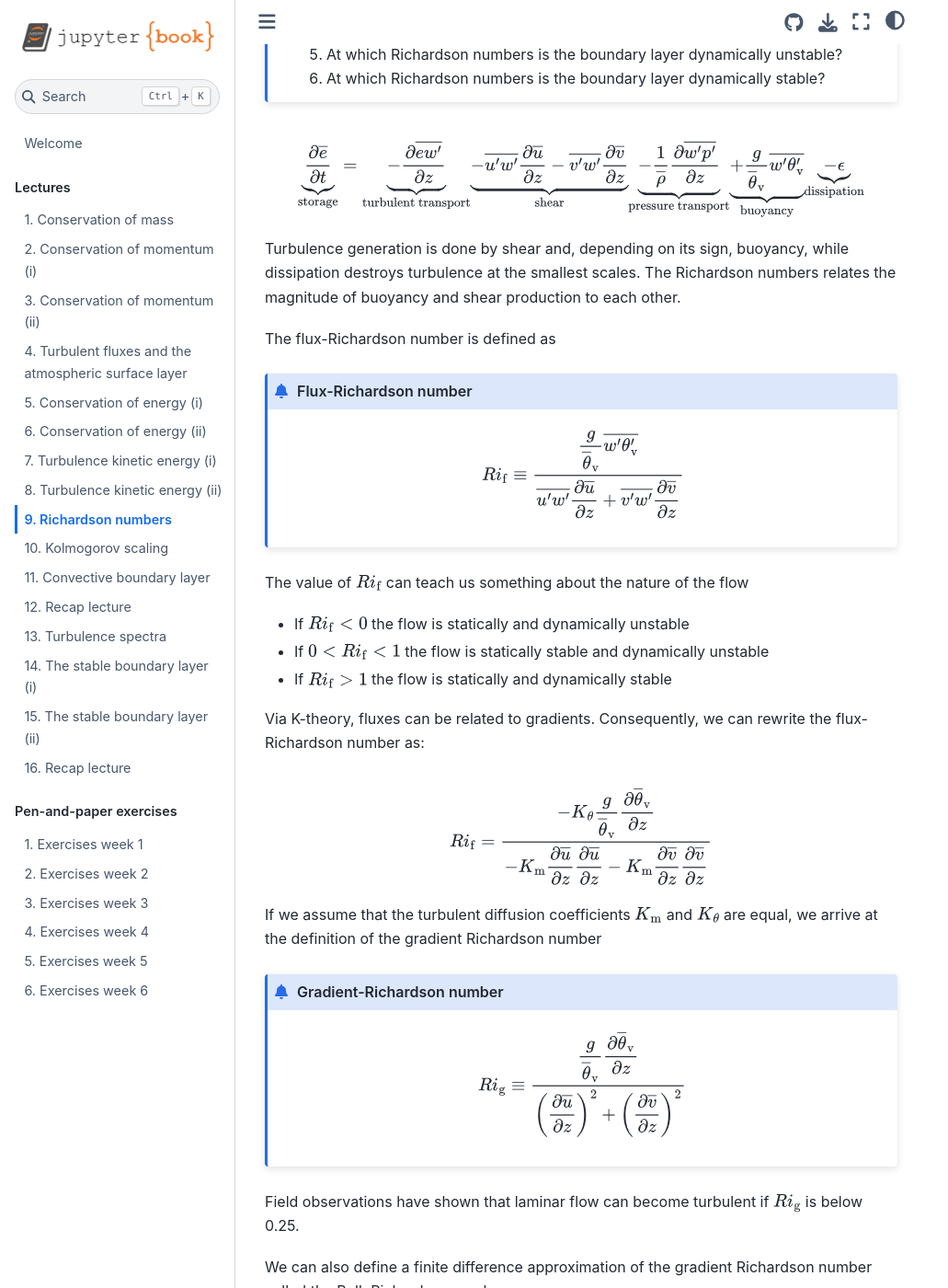
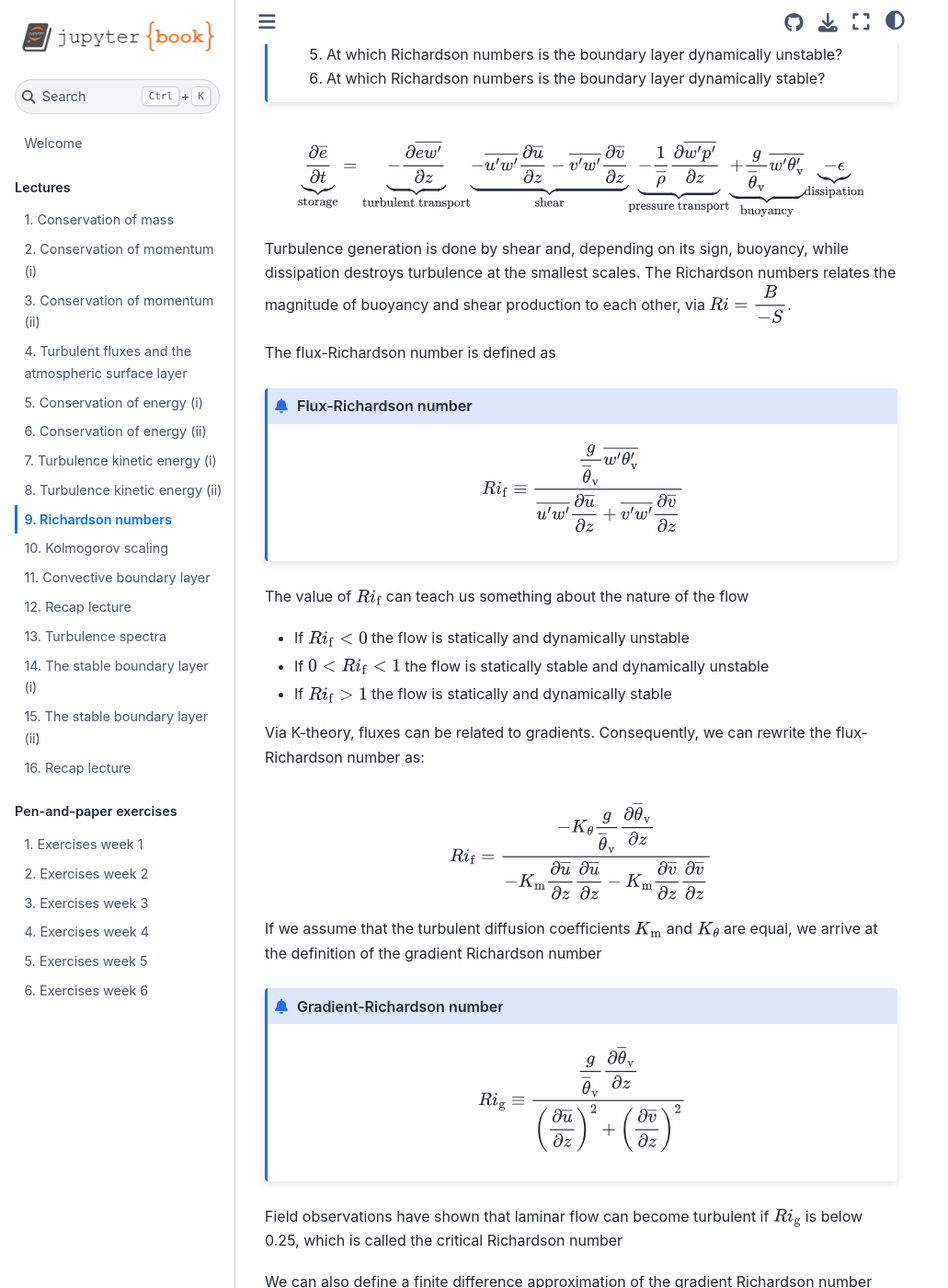
Before and after one commit to boundary-layer-meteo/boundary-layer-meteo.github.io, a Jupyter Book: the page built from lectures/9_ri.md, in a window 1280 px wide and 1400 px high, scrolled down 275 px. Shown: the whole window at 92% size, without its empty margins (0-1031 px from the left). Built offline with Jupyter Book 1.0.4 settings and Sphinx 7.4.7 and the Sphinx Book theme 1.1.4, drawn with Linux system fonts in a browser that asks for light colours.

Commit message:
Ri & critical Ri number definition

````diff
--- a/lectures/9_ri.md
+++ b/lectures/9_ri.md
@@ -42,7 +42,7 @@ $$
 $$
 
 Turbulence generation is done by shear and, depending on its sign, buoyancy, while dissipation destroys turbulence at the smallest scales.
-The Richardson numbers relates the magnitude of buoyancy and shear production to each other.
+The Richardson numbers relates the magnitude of buoyancy and shear production to each other, via $Ri = \dfrac{B}{-S}$.
 
 The flux-Richardson number is defined as
 
@@ -78,7 +78,7 @@ Ri_\mathrm{g} \equiv
 $$
 ```
 
-Field observations have shown that laminar flow can become turbulent if $Ri_\mathrm{g}$ is below 0.25.
+Field observations have shown that laminar flow can become turbulent if $Ri_\mathrm{g}$ is below 0.25, which is called the critical Richardson number
 
 We can also define a finite difference approximation of the gradient Richardson number called the Bulk Richardson number
 
````
